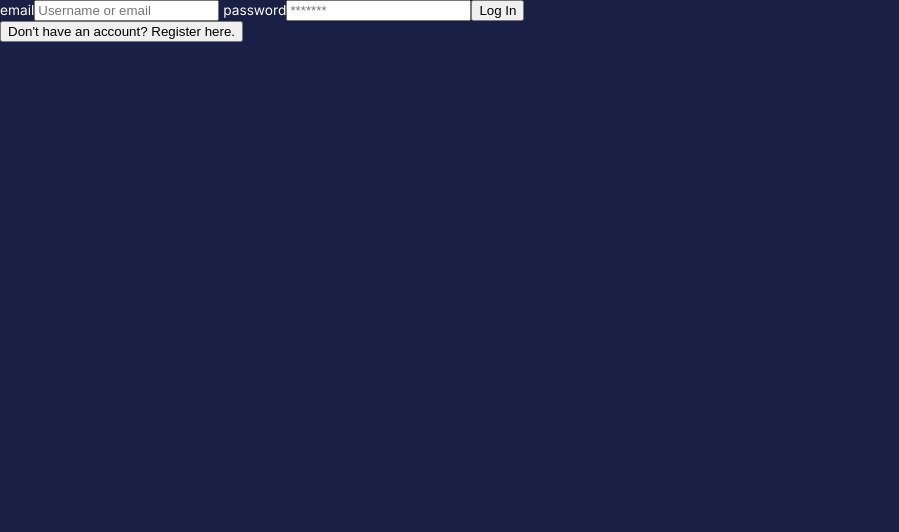
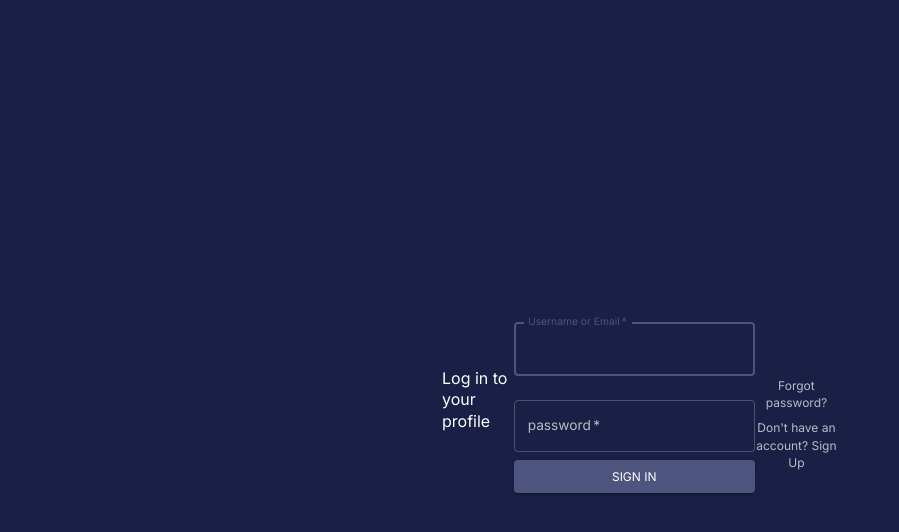
Before and after one commit to OS-Tech-Labs/health-app-frontend, a React (Create React App) app: page / in a window 1280 px wide. Shown: the top 532 px of the page, without its empty margins (0-899 px from the left). Built offline with nearby package versions, Linux system fonts and the light colour scheme.

Commit message:
login page designed

```diff
--- a/src/components/Sidebar.jsx
+++ b/src/components/Sidebar.jsx
@@ -28,7 +28,8 @@ import {
     TrendingUpOutlined,
     PieChartOutlined
 
-} from "@mui/icons-material"
+}
+from "@mui/icons-material"
 import { useEffect } from 'react';
 import { useLocation, useNavigate } from 'react-router-dom';
 import FlexBetween  from './FlexBetween';
--- a/src/scenes/Login.jsx
+++ b/src/scenes/Login.jsx
@@ -1,11 +1,33 @@
 import React,{useState} from "react";
+
+import FlexBetween from '../components/FlexBetween'
+import {
+    Box,
+    IconButton,
+    Typography,
+    useTheme,
+    Container,
+    Grid,
+    TextField,
+    Button
+} from "@mui/material"
+import {
+    EmailOutlined,
+    LockOutlined,
+    VisibilityOutlined,
+    VisibilityOffOutlined,
+
+} from "@mui/icons-material"
+import GoogleIcon from '@mui/icons-material/Google';
 import Axios from "axios";
 import { Navigate } from "react-router-dom";
+
 export const
 Login= (props) => {
     const [email, setEmail] = useState('');
     const[pass, setPass] = useState('');
     const [isLoggedIn, setIsLoggedIn] = useState(false);
+    const theme = useTheme();
     const handleSubmit =(e) => {
         e.preventDefault();
         console.log(email, pass);
@@ -25,17 +47,80 @@ Login= (props) => {
     }
 
     return (
+        <Container maxWidth="xs"
+            sx={{
+                display:"flex",
+                justifyContent:"center",
+                alignItems :"center",
+                minHeight :'100vh'
+            }}>
 
-            <div className="form-container">
+                <Box>
+                    <Typography component="h1" variant ="h5">
+                        Log in to your profile
+                    </Typography>
+                </Box>
                 <form  className="login-form" onSubmit={handleSubmit}>
-                    <label htmlFor= 'email'> email</label>
-                    <input value= {email} onChange={(e) => setEmail(e.target.value)} type = 'email' placeholder="Username or email" id = 'email' name ='email'></input>
-                    <label htmlFor= 'password'> password</label>
-                    <input value = {pass} onChange={(e) => setPass(e.target.value)} type = 'password' placeholder="*******" id = 'password' name ='password'></input>
-                    <button> Log In</button>
+                    <TextField
+                        variant ="outlined"
+                        margin = "normal"
+                        required
+                        fullWidth
+                        id = 'email'
+                        label = "Username or Email"
+                        name="email"
+                        autoComplete="Username or email"
+                        autoFocus
+                        value = {email}
+                        onChange={(e) => setEmail(e.target.value)}
+                        />
+                    <TextField
+                        variant ="outlined"
+                        margin = "normal"
+                        required
+                        fullWidth
+                        id = "password"
+                        label = "password"
+                        name="password"
+                        autoComplete="*******"
+
+                        value = {pass}
+                        onChange={(e) => setPass(e.target.value)}
+
+                        />
+                    <Button
+                    type="submit"
+                    fullWidth
+                    variant="contained"
+                    color="primary"
+
+                >
+                    Sign In
+                </Button>
+                    {/* <label htmlFor= 'email'> email</label> */}
+                    {/* <input value= {email} onChange={(e) => setEmail(e.target.value)} type = 'email' placeholder="Username or email" id = 'email' name ='email'></input> */}
+                    {/* <label htmlFor= 'password'> password</label> */}
+                    {/* <input value = {pass} onChange={(e) => setPass(e.target.value)} type = 'password' placeholder="*******" id = 'password' name ='password'></input> */}
+                    {/* <button> Log In</button> */}
                 </form>
-                <button className="link-btn" onClick={() =>props.onFormSwitch('register')}>Don't have an account? Register here. </button>
-            </div>
+                <Box mt={5}>
+          <Grid >
+            <Grid item xs>
+                <IconButton>
+              <Typography variant="body2" color="textSecondary" align="center">
+                Forgot password?
+              </Typography>
+              </IconButton>
+            </Grid>
+            <Grid item>
+              <Typography variant="body2" color="textSecondary" align="center">
+                {"Don't have an account? Sign Up"}
+              </Typography>
+            </Grid>
+          </Grid>
+        </Box>
+
+        </Container>
 
     )
 }
```
